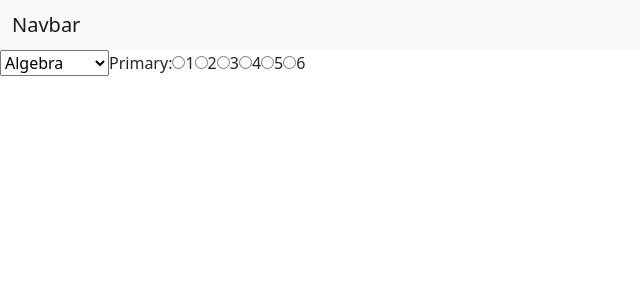
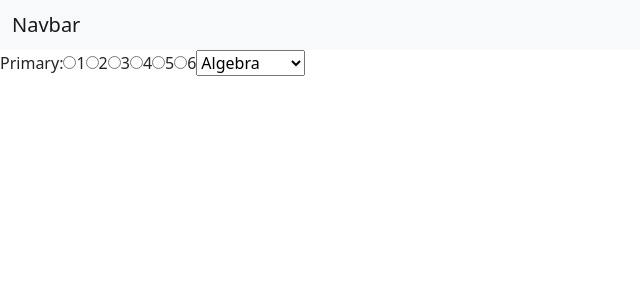
Before and after one commit to sh3ngsh3ng/Project-02-V2, a React (Create React App) app: page / in a window 1280 px wide. Shown: the top 300 px of the page, without its empty margins (0-640 px from the left). Built offline with nearby package versions, Linux system fonts and the light colour scheme.

Commit message:
added FilterForm component

```diff
--- a/src/App.js
+++ b/src/App.js
@@ -1,15 +1,13 @@
 import React from "react"
 import "bootstrap/dist/css/bootstrap.min.css"
 import NavBar from "./NavBar"
-import TopicList from "./TopicList"
-import Level from "./Level"
+import FilterForm from "./FilterForm"
 
 function App() {
   return (
     <React.Fragment>
       <NavBar />
-      <TopicList />
-      <Level />
+      <FilterForm />
     </React.Fragment>
   );
 }
--- /dev/null
+++ b/src/FilterForm.js
@@ -0,0 +1,20 @@
+import React from "react"
+import Grade from "./Grade"
+import TopicList from "./TopicList"
+
+export default class FilterForm extends React.Component {
+    state = {
+
+    }
+
+    render() {
+        return (
+            <React.Fragment>
+                <Grade />
+                <TopicList />
+            </React.Fragment>
+        )
+    }
+
+
+}
```
Also changed, not shown: src/Grade.js (renamed from src/Level.js, +1 -7 lines).
